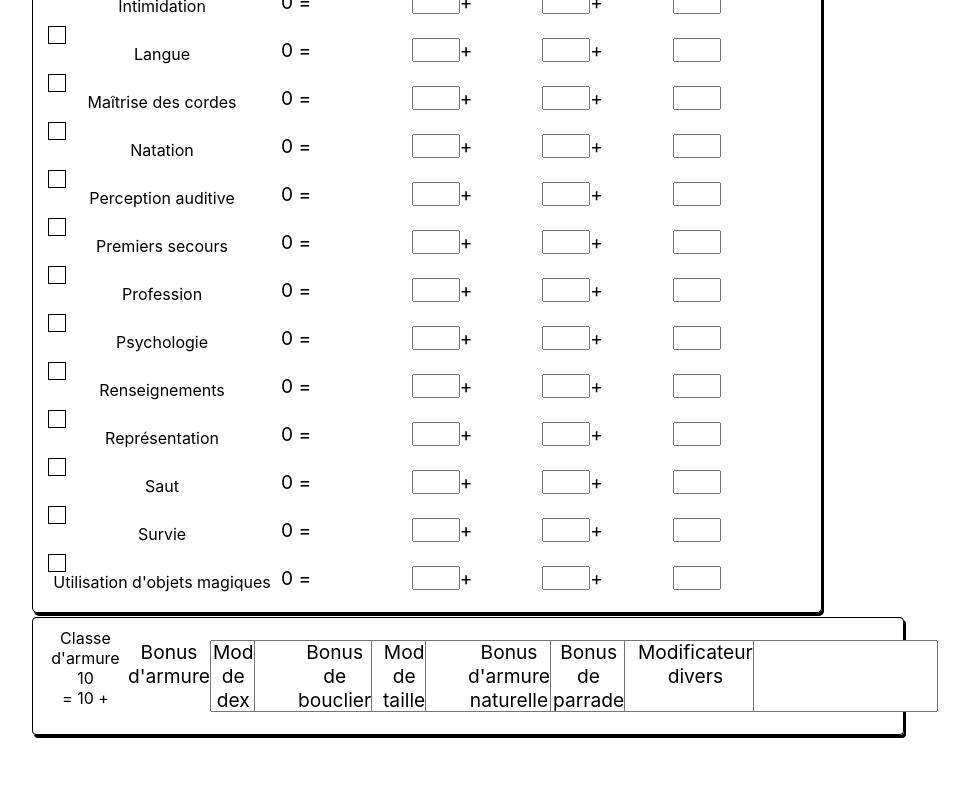
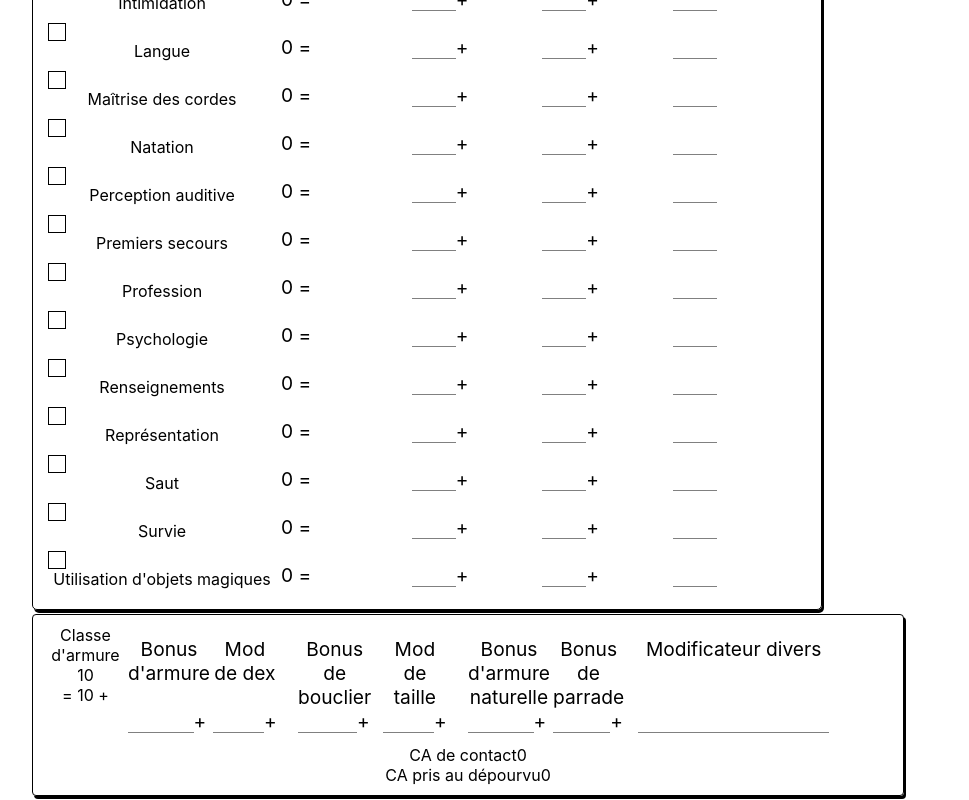
Before and after one commit to tyZulh/dndCharacterSheet, a React (Create React App) app: page / in a window 1280 px wide. Shown: the part 1825-2625 px from the top of the page, without its empty margins (172-1141 px from the left). Before the commit the page ends 2564 px from the top, so only its background shows below. Built offline with nearby package versions, Linux system fonts and the light colour scheme.

Commit message:
add minimalistic style and the calculation of the CAC and SAC

```diff
--- a/src/App.scss
+++ b/src/App.scss
@@ -1,4 +1,9 @@
 .App {
   text-align: center;
   padding: 0 200px;
+
+  .inputBox {
+    border: none;
+    border-bottom: 1px solid grey;
+  }
 }
--- a/src/components/armoryClass-box/ArmoryClass-box.js
+++ b/src/components/armoryClass-box/ArmoryClass-box.js
@@ -16,18 +16,40 @@ class ArmoryClassBox extends Component {
   }
 
   totalValue = 0
+  contactClass = 0
+  surprisedClass = 0
 
   calculateClassArmory = () => {
     this.totalValue = 10 + this.state.armorBaseValue + this.state.dexModifier + this.state.shieldModifier + this.state.heightModifier + this.state.naturalArmorModifier + this.state.parryModifier + this.state.otherModifier
+
     return this.totalValue
+  }
+
+  calculateContact = () => {
+    this.contactCLass = 10 + this.state.dexModifier + this.state.heightModifier
+
+    return this.contactCLass
+  }
+
+  calculateSurprised = () => {
+    if (this.state.dexModifier < 0) {
+      this.surprisedClass = this.state.armoryClass
+    } else {
+      this.surprisedClass = this.state.armoryClass - this.state.dexModifier
+    }
+
+    return this.surprisedClass
   }
 
   handleChange = (event) => {
     this.setState({[event.target.name] : +event.target.value}, () => {
       this.calculateClassArmory()
       this.setState({armoryClass : this.totalValue}, ()=>{
+        this.calculateContact()
+        this.calculateSurprised()
+        this.setState({contactArmorClass : this.contactCLass, surprisedArmorClass : this.surprisedClass}, ()=>{
           console.log(this.state);
-
+        })
       })
     })
   }
@@ -35,7 +57,6 @@ class ArmoryClassBox extends Component {
   render() {
     return (
       <div className="armoryClassWrapper">
-
         <section className="armorClassDetail">
 
           <div className="armorValue">
@@ -44,6 +65,7 @@ class ArmoryClassBox extends Component {
             </div>
 
             <div>
+              <div>
                 {this.state.armoryClass}
               </div>
 
@@ -51,12 +73,14 @@ class ArmoryClassBox extends Component {
                 = 10 +
               </span>
             </div>
+          </div>
 
           <div className="armorBaseValue cell">
             <label className="armorBaseValueHeader">
               Bonus d'armure
             </label>
 
+            <div className="inputZone">
               <input
                 type="number"
                 name="armorBaseValue"
@@ -67,6 +91,7 @@ class ArmoryClassBox extends Component {
               <span>
                 +
               </span>
+            </div>
 
           </div>
 
@@ -75,6 +100,7 @@ class ArmoryClassBox extends Component {
               Mod de dex
             </label>
 
+            <div className="inputZone">
               <input
                 type="number"
                 name="dexModifier"
@@ -86,12 +112,14 @@ class ArmoryClassBox extends Component {
                 +
               </span>
             </div>
+          </div>
 
           <div className="shieldModifier cell">
             <label className="shieldModifierHeader">
               Bonus de bouclier
             </label>
 
+            <div className="inputZone">
               <input
                 type="number"
                 name="shieldModifier"
@@ -103,12 +131,14 @@ class ArmoryClassBox extends Component {
                   +
               </span>
             </div>
+          </div>
 
           <div className="heightModifier cell">
             <label className="heightModifierHeader">
               Mod de taille
             </label>
 
+            <div className="inputZone">
               <input
                 type="number"
                 name="heightModifier"
@@ -120,12 +150,14 @@ class ArmoryClassBox extends Component {
                 +
               </span>
             </div>
+          </div>
 
           <div className="naturalArmorModifer cell">
             <label className="naturalArmorModifierHeader">
               Bonus d'armure naturelle
             </label>
 
+            <div className="inputZone">
               <input
                 type="number"
                 name="naturalArmorModifier"
@@ -137,12 +169,14 @@ class ArmoryClassBox extends Component {
                 +
               </span>
             </div>
+          </div>
 
           <div className="parryModifier cell">
             <label className="parryModifierHeader">
               Bonus de parrade
             </label>
 
+            <div className="inputZone">
               <input
                 type="number"
                 name="parryModifier"
@@ -153,6 +187,7 @@ class ArmoryClassBox extends Component {
               <span>
                 +
               </span>
+            </div>
           </div>
 
           <div className="otherModifier cell">
@@ -168,6 +203,26 @@ class ArmoryClassBox extends Component {
             />
           </div>
         </section>
+
+        <section className="contactArmorClass">
+          <span className="cona">
+            CA de contact
+          </span>
+
+          <span>
+            {this.state.contactArmorClass}
+          </span>
+        </section>
+
+        <section>
+          <span className="surprisedArmorClass">
+            CA pris au dépourvu
+          </span>
+
+          <span>
+            {this.state.surprisedArmorClass}
+          </span>
+        </section>
       </div>
     )
   }
--- a/src/components/armoryClass-box/ArmoryClass-box.scss
+++ b/src/components/armoryClass-box/ArmoryClass-box.scss
@@ -8,11 +8,20 @@
   .armorClassDetail {
     display: grid;
     grid-template-columns: 10% 10% 10% 10% 10% 10% 10% 30%;
-    flex-direction: column;
 
     .cell {
-      width: 12%;
-      display: flex;
+      width: 75%;
+      flex-direction: column;
+      display: grid;
+      grid-template-rows: 75% 25%;
+
+      .inputZone {
+        display: flex;
+
+        input {
+          width: 75%;
+        }
+      }
     }
   }
 
```
Lines whose indentation alone changed are shown as unchanged.
